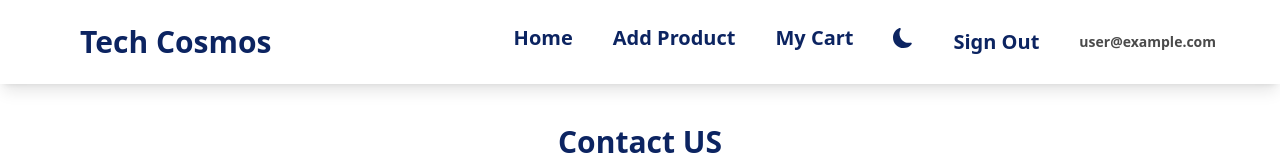
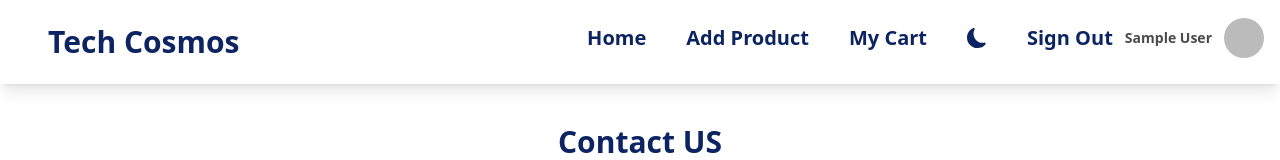
Before and after one commit to anupamahalder/Tech-Cosmos-Client-Side, a React (Vite) app: page /contact in a window 1280 px wide. Shown: the top 160 px of the page. Built offline with nearby package versions, Linux system fonts and the light colour scheme; no server answers; sample sign-in values are in the browser's storage.

Commit message:
Added display name and profile picture to navbar after login

```diff
--- a/src/Layout/Header/Navbar.jsx
+++ b/src/Layout/Header/Navbar.jsx
@@ -15,7 +15,7 @@ const Navbar = () => {
     }
     return (
         <div style={{backgroundColor: darkMode==="true" ? '#0c2461':'white', color: darkMode==="true" ? 'white': '#0c2461'}}
-        className="flex justify-between px-10 md:px-4 lg:pl-20 lg:pr-16 font-semibold text-xl py-6 shadow-lg">
+        className="flex justify-between px-10 md:px-4 lg:pl-12 lg:pr-4 font-semibold text-xl py-6 shadow-lg">
             <div>
                 {/* logo  */}
                 <h1 className='text-3xl font-bold'>Tech Cosmos</h1>
@@ -44,11 +44,12 @@ const Navbar = () => {
                     className='cursor-pointer mt-1'></BsFillBrightnessHighFill>
                 }
                 {
-                    user ? <>
+                    user ? <div className='flex justify-center items-center gap-3 -mt-2'>
                     <button className='text-left' onClick={handleSignOut}>Sign Out</button>
                     <p style={{color: darkMode=="true" ? '#c7c7c7': '#4a4a4a'}}
-                     className='text-sm my-auto'>{user?.email}</p>
-                    </>:
+                     className='text-sm my-auto'>{user.displayName || user?.email}</p>
+                     <img className='w-10 rounded-full' src={user?.photoURL} alt="" />
+                    </div>:
                     <NavLink to='/login'className={({ isActive, isPending }) =>
                 isPending ? "pending" : isActive ? "text-red-500" : ""}>Login</NavLink>
                 }
--- a/src/components/Contact/Contact.jsx
+++ b/src/components/Contact/Contact.jsx
@@ -7,7 +7,7 @@ const Contact = () => {
         <div style={{backgroundColor: darkMode==="true" ? '#1D232A':'white', color: darkMode==="true" ? 'white': '#0C2461'}} className="max-w-[1300px] pb-20">
             <h1 className="text-center text-3xl my-10 font-bold">Contact US</h1>
             <div className="md:flex md:gap-10 px-2 md:px-10 mx-auto md:justify-center md:items-center">
-                <div className="mx-auto mb-10 md:m-0 md:flex-1 flex justify-center shadow-2xl rounded-lg h-[500px]">
+                <div className="mx-auto mb-10 md:m-0 md:flex-1 flex justify-center shadow-2xl rounded-lg h-[250px] md:h-[420px]">
                     {/* map  */}
                 <iframe className="w-full rounded-xl" src="https://www.google.com/maps/embed?pb=!1m18!1m12!1m3!1d235850.27101830672!2d88.18218985626342!3d22.535660235919348!2m3!1f0!2f0!3f0!3m2!1i1024!2i768!4f13.1!3m3!1m2!1s0x39f882db4908f667%3A0x43e330e68f6c2cbc!2sKolkata%2C%20West%20Bengal!5e0!3m2!1sen!2sin!4v1698305336405!5m2!1sen!2sin" style={{border:0}} allowfullscreen="" loading="lazy" referrerPolicy="no-referrer-when-downgrade"></iframe>
                 </div>
```
